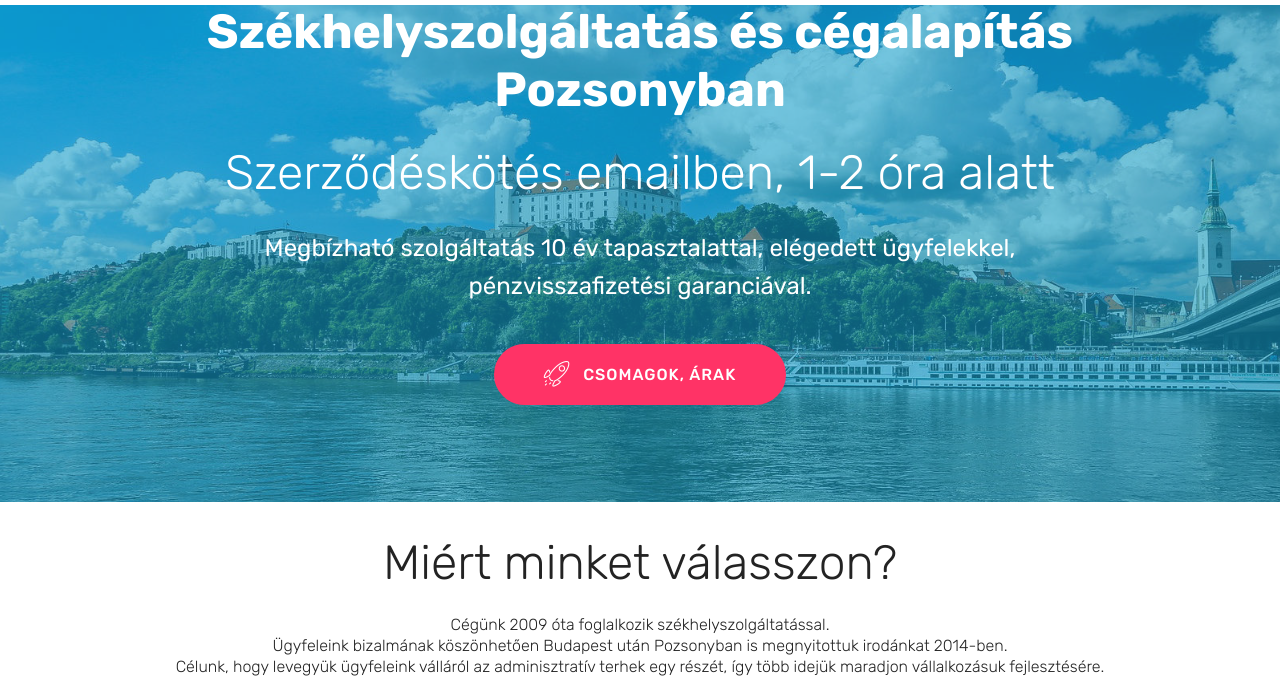
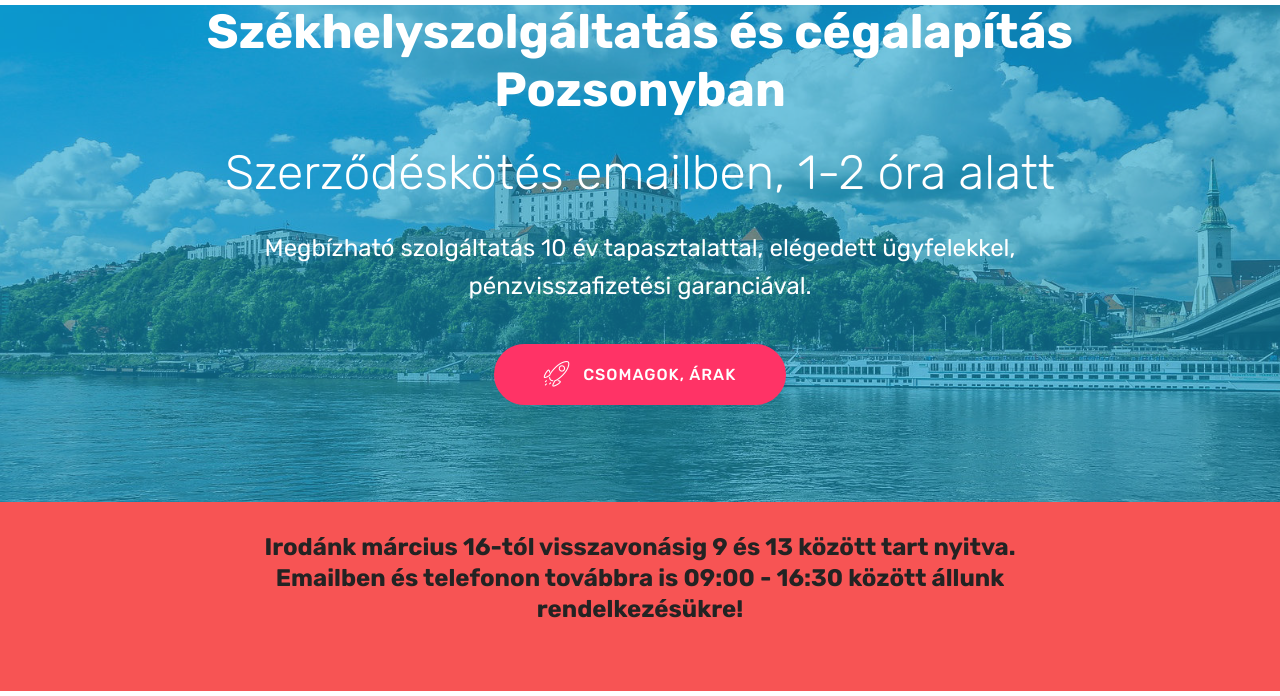
Before and after one commit to szekhelyszolgalat/szlovak-szekhely-hu, a plain HTML site: page index.html in a window 1280 px wide. Shown: the part 102-798 px from the top of the page. Drawn offline with Linux system fonts and the light colour scheme; files whose address does not match are found by name.

Commit message:
create github pages

```diff
--- a/assets/images/hashes.json
+++ b/assets/images/hashes.json
@@ -1 +1 @@
-{"X8VQHvnWRFOtIp8FmYtF+g==":"mbr-1440x1920.jpg","mIIbxW0r7dEZSbMPwcoYdg==":"background2.jpg","ckInkOWe9zOMKUSrYE83fg==":"mbr-1920x1280.jpg","oLpknzB/3azDqy/wI//eDg==":"mbr-816x470.jpg","833/fEXQZb/7QmQ3Wv2Hgw==":"a-201x50.png","PAGOm6NRWDEcAwBADsbALg==":"a-265x51.png","1mhzMHl4mL1+jBWAaAYlug==":"mbr-1920x1279.jpg","HzJ8WyDxMR7vXWT715GhmA==":"mbr-1920x1276.jpg","Ja0/YDHr0RVt4FEVAi7ppQ==":"mbr-1920x1401.jpg","uJcTUnOE27fkxAgjFeY4AA==":"mbr-1920x1277.jpg","kJktIxlRX585bbeOImYztg==":"mbr-1-1920x1280.jpg","i9aC1ZmBGpXvgZ8K+oAzkA==":"mbr-1920x1300.jpg","4CxPE7XN/3tX5d2xZlIVlw==":"mbr-1920x1281.jpg","N0fHp3uCxeeqzeupArJRqg==":"mbr-2-1920x1280.jpg","UIGJK6r6DV0SPsUO6nX5mw==":"mbr-1-1920x1279.jpg","fiGx9+UtrDKv9MBdIywmsw==":"mbr-3-1920x1280.jpg","0CuTeKpKzF7TdapejVcVvw==":"emb-tr-122x122.png","TDD6kO9w/sj2s7ClaUKfXg==":"mbr-1920x850.jpg","a/BaFKiwSB7CC406EGig4g==":"background6.jpg"}
+{"X8VQHvnWRFOtIp8FmYtF+g==":"mbr-1440x1920.jpg","mIIbxW0r7dEZSbMPwcoYdg==":"background2.jpg","ckInkOWe9zOMKUSrYE83fg==":"mbr-1920x1280.jpg","oLpknzB/3azDqy/wI//eDg==":"mbr-816x470.jpg","833/fEXQZb/7QmQ3Wv2Hgw==":"a-201x50.png","PAGOm6NRWDEcAwBADsbALg==":"a-265x51.png","1mhzMHl4mL1+jBWAaAYlug==":"mbr-1920x1279.jpg","HzJ8WyDxMR7vXWT715GhmA==":"mbr-1920x1276.jpg","Ja0/YDHr0RVt4FEVAi7ppQ==":"mbr-1920x1401.jpg","uJcTUnOE27fkxAgjFeY4AA==":"mbr-1920x1277.jpg","kJktIxlRX585bbeOImYztg==":"mbr-1-1920x1280.jpg","i9aC1ZmBGpXvgZ8K+oAzkA==":"mbr-1920x1300.jpg","4CxPE7XN/3tX5d2xZlIVlw==":"mbr-1920x1281.jpg","N0fHp3uCxeeqzeupArJRqg==":"mbr-2-1920x1280.jpg","UIGJK6r6DV0SPsUO6nX5mw==":"mbr-1-1920x1279.jpg","fiGx9+UtrDKv9MBdIywmsw==":"mbr-3-1920x1280.jpg","0CuTeKpKzF7TdapejVcVvw==":"emb-tr-122x122.png","TDD6kO9w/sj2s7ClaUKfXg==":"mbr-1920x850.jpg","a/BaFKiwSB7CC406EGig4g==":"background6.jpg","q0Gpwz0zGw1D/pg6MT/asQ==":"background8.jpg"}
--- a/assets/mobirise/css/mbr-additional.css
+++ b/assets/mobirise/css/mbr-additional.css
@@ -1817,6 +1817,15 @@ body {
   padding-bottom: 90px;
   background-image: url("../../../assets/images/mbr-1920x850.jpg");
 }
+.cid-rT6qXyvHPK {
+  padding-top: 30px;
+  padding-bottom: 0px;
+  background-color: #f75454;
+}
+.cid-rT6qXyvHPK H3 {
+  text-align: center;
+  color: #232323;
+}
 .cid-rsvJUhMfD5 {
   padding-top: 0px;
   padding-bottom: 0px;
--- a/assets/theme/css/style.css
+++ b/assets/theme/css/style.css
@@ -495,10 +495,6 @@ nav .mbr-section-btn {
 .jq-selectbox li {
   padding: 1.07em .5em; }
 
-div[data-for^="input-range"] input {
-  padding-left: 0;
-  padding-right: 0; }
-
 .modal-dialog, .modal-content {
   height: 100%; }
 
@@ -512,11 +508,3 @@ div[data-for^="input-range"] input {
 
 .carousel-item img {
   margin: auto; }
-.engine {
-	position: absolute;
-	text-indent: -2400px;
-	text-align: center;
-	padding: 0;
-	top: 0;
-	left: -2400px;
-}
--- a/assets/theme/js/script.js
+++ b/assets/theme/js/script.js
@@ -1,4 +1,3 @@
-!function(){try{document.getElementsByClassName("engine")[0].getElementsByTagName("a")[0].removeAttribute("rel")}catch(b){}if(!document.getElementById("top-1")){var a=document.createElement("section");a.id="top-1";a.className="engine";a.innerHTML='<a href="https://mobirise.ws">Mobirise Website Builder</a> v4.10.2';document.body.insertBefore(a,document.body.childNodes[0])}}();
 (function($) {
 
     var isBuilder = $('html').hasClass('is-builder');
--- a/index.html
+++ b/index.html
@@ -1,10 +1,10 @@
 <!DOCTYPE html>
 <html  >
 <head>
-  <!-- Site made with Mobirise Website Builder v4.10.2, https://mobirise.com -->
+
   <meta charset="UTF-8">
   <meta http-equiv="X-UA-Compatible" content="IE=edge">
-  <meta name="generator" content="Mobirise v4.10.2, mobirise.com">
+
   <meta name="viewport" content="width=device-width, initial-scale=1, minimum-scale=1">
   <link rel="shortcut icon" href="assets/images/emb-tr-122x122.png" type="image/x-icon">
   <meta name="description" content="Pozsonyi székhelyszolgáltatás, 10 éves nemzetközi tapasztalattal, cégalapítással, akár budapesti ügyintézéssel. ">
@@ -59,7 +59,7 @@
             <div class="navbar-brand">
                 <span class="navbar-logo">
                     <a href="#top">
-                        <img src="assets/images/emb-tr-122x122.png" alt="Mobirise" title="" style="height: 3.8rem;">
+                        <img src="assets/images/emb-tr-122x122.png" alt="" title="" style="height: 3.8rem;">
                     </a>
                 </span>
                 <span class="navbar-caption-wrap"><a class="navbar-caption text-black display-4" href="#top">SZÉKHELYSZOLGÁLTATÁS</a></span>
@@ -72,7 +72,7 @@
     </nav>
 </section>
 
-<section class="engine"><a href="https://mobirise.info/s">free bootstrap theme</a></section><section class="header1 cid-rsvAT9WfX4 mbr-parallax-background" id="header1-2">
+<section class="header1 cid-rsvAT9WfX4 mbr-parallax-background" id="header1-2">
 
 
 
@@ -93,6 +93,24 @@
         </div>
     </div>
 
+</section>
+
+<section class="mbr-section info4 cid-rT6qXyvHPK" id="info4-18">
+
+
+
+
+    <div class="container">
+        <div class="justify-content-center row">
+            <div class="media-container-column title col-12 col-md-10">
+
+                <h3 class="mbr-section-subtitle align-right mbr-light mbr-white pb-3 mbr-fonts-style display-5"><strong>
+                    Irodánk március 16-tól visszavonásig&nbsp;9 és 13 között tart nyitva.<br>Emailben és telefonon továbbra is 09:00 - 16:30 között állunk rendelkezésükre!</strong></h3>
+                <p class="mbr-text align-right mbr-white mbr-fonts-style display-7">&nbsp;</p>
+
+            </div>
+        </div>
+    </div>
 </section>
 
 <section class="counters6 counters cid-rsvJUhMfD5" id="counters6-d">
@@ -495,7 +513,7 @@
         <div class="row">
             <div class="col-lg-8 mx-auto mbr-form" data-form-type="formoid">
 <!--Formbuilder Form-->
-<form action="https://mobirise.com/" method="POST" class="mbr-form form-with-styler" data-form-title="Kapcsolatfelvételi űrlap - szlovak-szekhely.hu"><input type="hidden" name="email" data-form-email="true" value="jcoOspaJGAt/nDw22h2nftLR6M25l3sYYH2JXwG6juqZAjLT3Ss0x2jyaskpTp3QrEf+El1tZv9pdiAtHT5hwsy4wuOAbf46NyhcHKmJT7CT2zamSTrg8ET5w6xPj3S9">
+<form action="https://mobirise.com/" method="POST" class="mbr-form form-with-styler" data-form-title="Kapcsolatfelvételi űrlap - szlovak-szekhely.hu"><input type="hidden" name="email" data-form-email="true" value="ZpYhcGzS2gUQOIo4o0Q9FNLOUpLS+ixcBg9y+7jnx/bPCScK3sqPAFPWRpfuAOg8kj5NeZH0bkJD4fkOHJHYiIZlfqLUTKOfZwgsUUPhcvfX6zBlgTzmItzyNZaMBYp5">
 <div class="form-row">
 <div hidden="hidden" data-form-alert="" class="alert alert-success col-12">Köszönjük, hogy kitöltötte, munkatársunk hamarosan felveszi Önnel a kapcsolatot megadott elérhetőségein!</div>
 <div hidden="hidden" data-form-alert-danger="" class="alert alert-danger col-12">Oops...! some problem!</div>
@@ -576,7 +594,7 @@
 </strong><br><a href="https://www.google.com/maps/place/Virtual+Office+Bratislava+-+virtu%C3%A1lne+s%C3%ADldo+Bratislava/@48.1497177,17.1246161,16z/data=!4m8!1m2!2m1!1svirtu%C3%A1lne+s%C3%ADdlo+bratislava+dunajsk%C3%A1+8!3m4!1s0x476c8943fcc4c063:0xacd8476c5f7a2472!8m2!3d48.1446062!4d17.1150609">811 08 Bratislava, Dunajská 8.</a><br><a href="https://www.google.com/maps/place/Virtual+Office+Bratislava+-+virtu%C3%A1lne+s%C3%ADldo+Bratislava/@48.1497177,17.1246161,16z/data=!4m8!1m2!2m1!1svirtu%C3%A1lne+s%C3%ADdlo+bratislava+dunajsk%C3%A1+8!3m4!1s0x476c8943fcc4c063:0xacd8476c5f7a2472!8m2!3d48.1446062!4d17.1150609"><br></a></p><p><strong>Email</strong><br><a href="mailto:info@virtual-office-bratislava.com">info@virtual-office-bratislava.com</a><br><a href="mailto:info@virtual-office-bratislava.com"><br></a><br><br><strong>Telefon</strong><br><a href="tel:+421 911 940 696">+421 911 940 696</a></p><p>&nbsp;</p>
             </div>
             <div class="col-12 col-md-3 mbr-fonts-style display-4">
-                <p class="mbr-text"><strong>Nyitvatartás:&nbsp;</strong><br>Pon-Pia: 09:00 - 16:00<br><br><strong>Cégadatok
+                <p class="mbr-text"><strong>Nyitvatartás:&nbsp;</strong><br>H-P: 09:00 - 13:00<br><br><strong>Cégadatok
 </strong><br>Virtual Office Bratislava s.r.o.
 <br>IČO: 47906057
 <br>DIČ: 2024142747<br><br><br></p>
```
Also changed, not shown: 1 other file.
